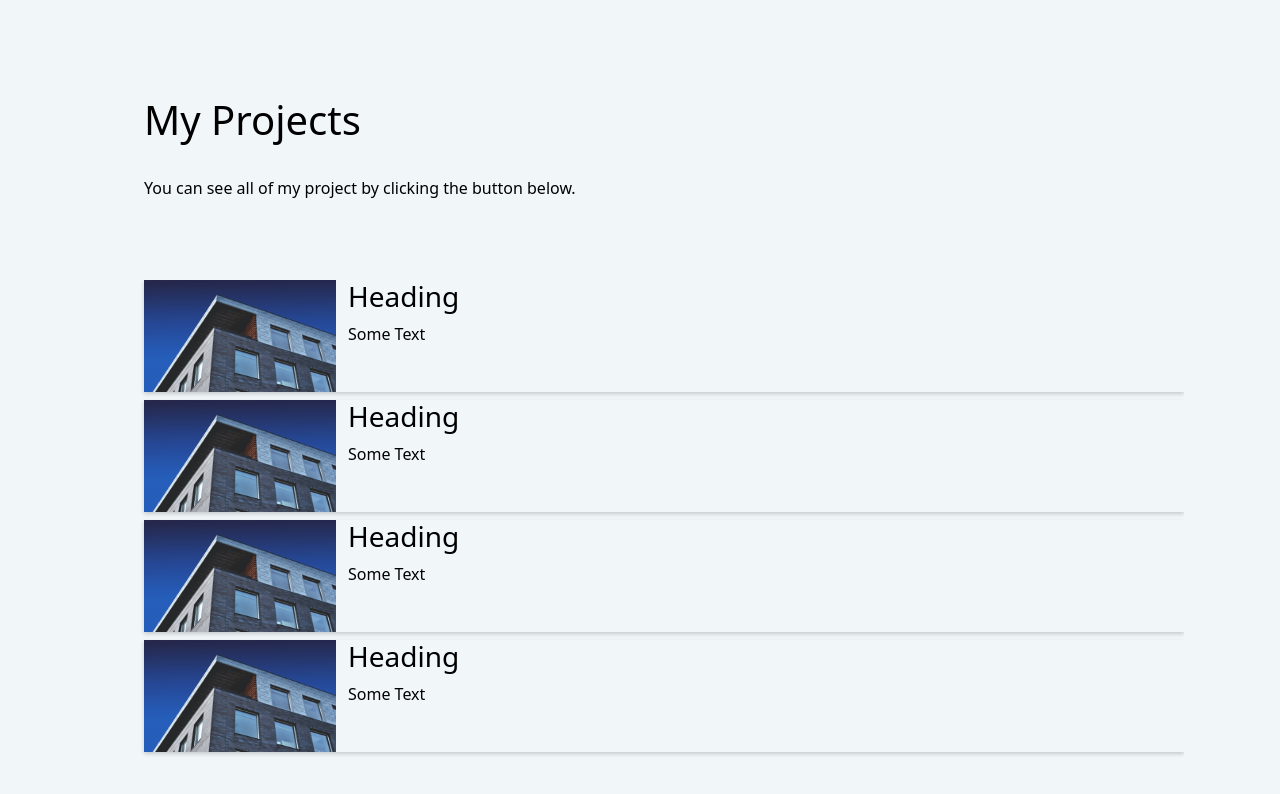
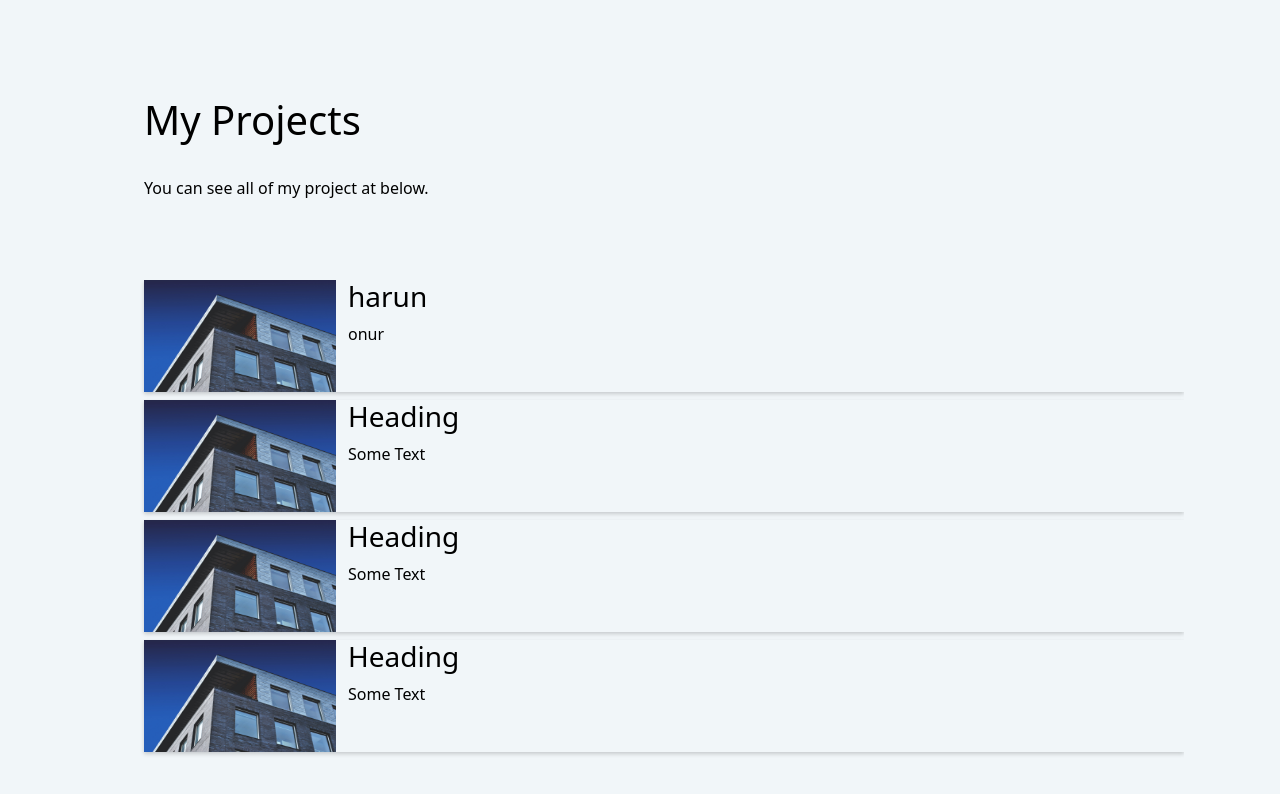
Before and after one commit to haro3535/personal-website, a Next.js app in the folder my-app/: page /projectView in a window 1280 px wide. Shown: the top 794 px of the page. Built offline with nearby package versions, Linux system fonts and the light colour scheme.

Commit message:
api
server tarafında olan db den bilgi aktarma tamamlandı

```diff
--- a/my-app/src/pages/api/hello.js
+++ /dev/null
@@ -1,5 +0,0 @@
-// Next.js API route support: https://nextjs.org/docs/api-routes/introduction
-
-export default function handler(req, res) {
-  res.status(200).json({ name: 'John Doe' })
-}
--- /dev/null
+++ b/my-app/src/pages/api/projects/projects.json
@@ -0,0 +1,10 @@
+{
+    "project": {
+        "header": "harun",
+        "desc": "onur",
+        "img": {
+            "url": "/foto1.jpg"
+        },
+        "link": ""
+    }
+}
--- /dev/null
+++ b/my-app/src/pages/api/root.js
@@ -0,0 +1,26 @@
+// Next.js API route support: https://nextjs.org/docs/api-routes/introduction
+import path from 'path';
+import { promises as fs } from 'fs';
+
+async function sendJSONData(){
+
+  const dataPath = path.join(process.cwd(), 'src/pages/api/projects/');
+
+  const jsonFile = await fs.readFile(dataPath + 'projects.json','utf-8');
+
+  return jsonFile;
+}
+
+
+export default async function handler(req, res) {
+
+  try{
+    const data = await sendJSONData();
+
+    const serialized = JSON.stringify(data);
+
+    res.status(200).json(serialized)
+  }catch(err){
+    res.status(500).json({error: 'failed to load data'})
+  }
+}
--- a/my-app/src/pages/projectView.js
+++ b/my-app/src/pages/projectView.js
@@ -1,22 +1,31 @@
 import useSWR from 'swr';
 import Image from 'next/image'
 
-//const { data, error } = useSWR('/api/staticdata', fetcher);
-
-//const fetcher = (url) => fetch(url).then((res) => res.json());
+const fetcher = (url) => fetch(url).then((res) => res.json());
 
 
 export default function ProjectsView(){
 
-  //if (error) return <div>Failed to load</div>;
+  const { data, error, isLoading } = useSWR('/api/root', fetcher);
 
-  //if (!data) return <div>Loading...</div>;
+
+  // burayı düzelt böyle güzel olmadı
+  if(data != undefined){
+
+  }
+
+  if (error) return <div>Failed to load</div>;
+
+  if (isLoading) return <div>Loading...</div>;
+
+    const unserialize = JSON.parse(data);
+    const parsedData = JSON.parse(unserialize);
 
     return(
         <main id='projectsView' className="projects">
           <div className="projectDiv">
             <h1 className="ph1">My Projects</h1>
-            <p className="pp">You can see all of my project by clicking the button below.</p>
+            <p className="pp">You can see all of my project at below.</p>
           {
           // Not need this button right now
           //<button type="button" className="pbutton btn btn-outline-primary btn-sm ">See All</button>
@@ -26,7 +35,23 @@ export default function ProjectsView(){
             <div className='pElements'>
               <div className='elementPhoto'>
                 <Image
+                  src={parsedData.project.img.url}
+                  alt='1'
+                  className='elementPhotoImage'
+                  width={500}
+                  height={500}
+                />
+              </div>
+              <div className='container'>
+                <h3>{parsedData.project.header}</h3>
+                <p>{parsedData.project.desc}</p>
+              </div>
+            </div>
+            <div className='pElements'>
+              <div className='elementPhoto'>
+                <Image
                   src={'/foto1.jpg'}
+                  alt='1'
                   className='elementPhotoImage'
                   width={500}
                   height={500}
@@ -41,6 +66,7 @@ export default function ProjectsView(){
               <div className='elementPhoto'>
                 <Image
                   src={'/foto1.jpg'}
+                  alt='1'
                   className='elementPhotoImage'
                   width={500}
                   height={500}
@@ -55,20 +81,7 @@ export default function ProjectsView(){
               <div className='elementPhoto'>
                 <Image
                   src={'/foto1.jpg'}
-                  className='elementPhotoImage'
-                  width={500}
-                  height={500}
-                />
-              </div>
-              <div className='container'>
-                <h3>Heading</h3>
-                <p>Some Text</p>
-              </div>
-            </div>
-            <div className='pElements'>
-              <div className='elementPhoto'>
-                <Image
-                  src={'/foto1.jpg'}
+                  alt='1'
                   className='elementPhotoImage'
                   width={500}
                   height={500}
```
